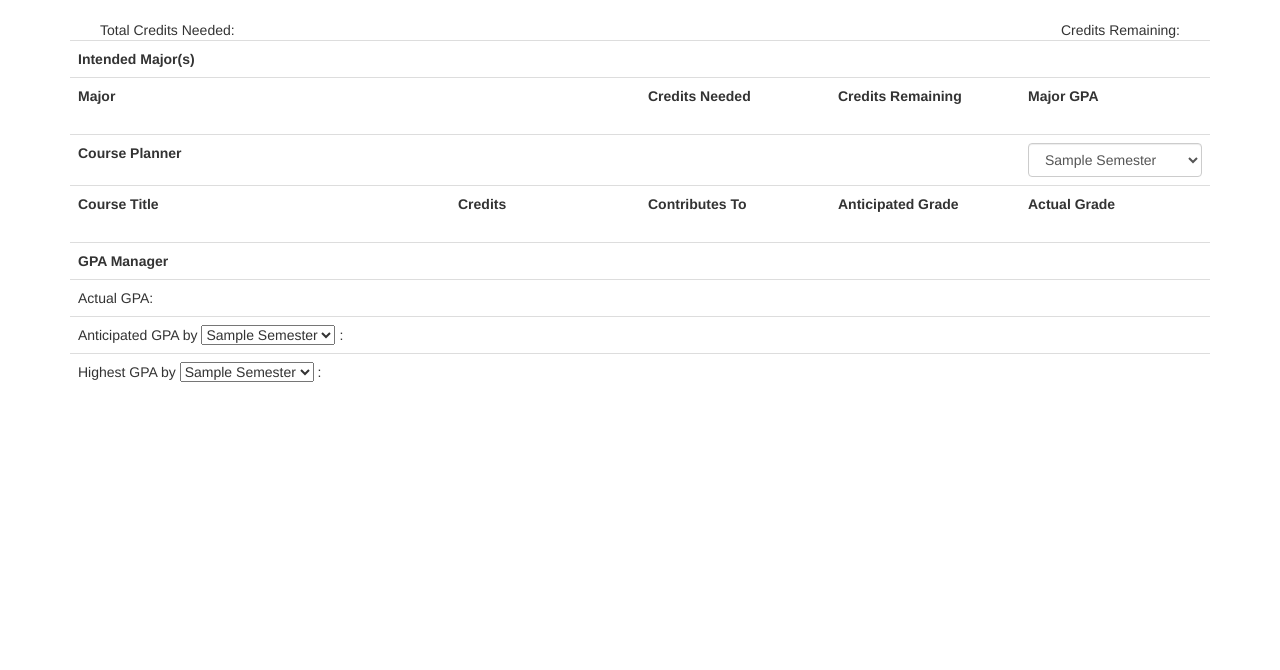
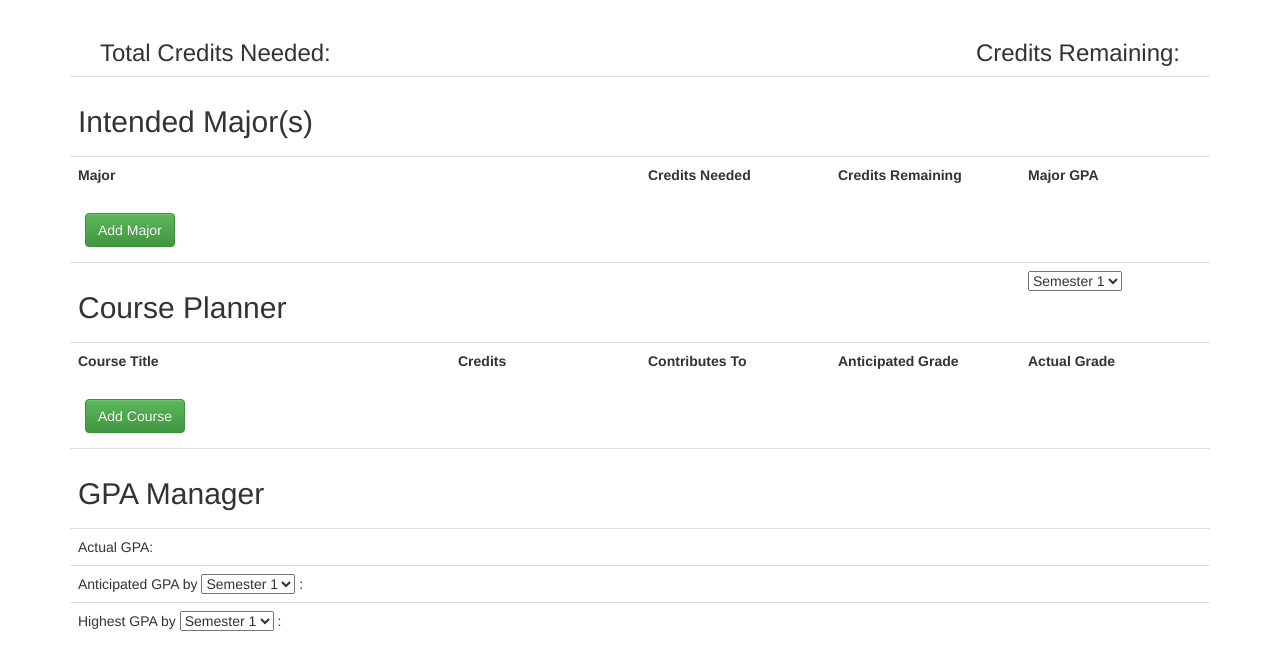
Before and after one commit to jasonfiacco/StudyScheme, a Flask app: page /editor in a window 1280 px wide. Shown: the part 52-722 px from the top of the page. Run offline with Flask 2, Linux system fonts and the light colour scheme; lists and menus that the app fills with data are empty; some libraries are stand-ins or nearby versions.

Commit message:
added AJAX requests and buttons for adding courses and majors

```diff
--- /dev/null
+++ b/StudyScheme/static/academic_manager.css
@@ -0,0 +1,7 @@
+.semester-selector {
+  vertical-align: bottom;
+}
+
+.add-button {
+  padding-bottom: 15px;
+}
--- a/StudyScheme/static/academic_manager.js
+++ b/StudyScheme/static/academic_manager.js
@@ -1,4 +1,6 @@
-user = new User();
+var user = new User();
+
+var MAX_SEMESTERS = 8;
 
 var GRADE_CONVERSIONS = {
   "-1" : "-",
@@ -32,8 +34,14 @@ function getGPA(score) {
 * @param id[int], major[string], creditsNeeded[double]
 * @return boolean indicating success or failure
 **/
-function addMajor(id, major, creditsNeeded) {
-  var major = new Major(id, major, creditsNeeded);
+function addMajor(id, name, creditsNeeded) {
+  if (user.getMajor(id) ||  user.getMajorNameList().includes(name)) {
+    console.log("Major " + id + " or " + name + " already exists");
+    return false;
+  }
+
+  var major = new Major(id, name, creditsNeeded);
+
   if (renderMajor(major)) {
     user.addMajor(major);
     return true;
@@ -47,11 +55,6 @@ function addMajor(id, major, creditsNeeded) {
 * @return boolean indicating success or failure
 **/
 function renderMajor(major) {
-  if (user.getMajorIDList().includes(major.getID())) {
-    console.log("Major " + major.getID() + " already exists");
-    return false;
-  }
-
   var row = document.createElement("tr");
   row.id = "major-" + major.getID();
 
@@ -86,22 +89,156 @@ function renderMajor(major) {
   return true;
 }
 
-function renderCourse(course) {
-  var row = document.createElement("tr");
-  row.id = "course-" + id;
+function createCourse() {
+  //TODO: ajax stuff
 
-  var courseTitleData = document.createElement("td");
-  courseTitleData.text = course;
-
-  var creditsData = document.createElement("td");
-  creditsData.text = credits;
-
-  var contributesToData = document.createElement("td");
 
 }
 
-$(function() {
-  $("#credits_needed").change(function(){
-    $("#credits_remaining").text(parseInt($("#credits_needed").val()) - creditsCompleted());
+function addCourse(id, name, credits, semester) {
+  if (user.getCourse(id)) {
+    console.log("Course " + id + " already exists");
+    return false;
+  }
+
+  var course = new Course(id, name, credits, semester);
+
+  if (renderCourse(course)) {
+    user.addCourse(course);
+    return true;
+  }
+  return false;
+}
+
+function renderCourse(course) {
+  var row = document.createElement("tr");
+  row.id = "course-" + course.getID();
+
+  var courseTitleData = document.createElement("td");
+  courseTitleData.innerHTML = course.getName();
+
+  var creditsData = document.createElement("td");
+  creditsData.innerHTML = course.getCredits();
+
+  var contributesToData = document.createElement("td");
+  //TODO: implement contributesTo
+  contributesToData.innerHTML = "Not Yet Implemented";
+
+
+  var createGradeDropdowns = function(val) {
+    var select = document.createElement("select");
+    for (var gradeID in GRADE_CONVERSIONS) {
+      var option = document.createElement("option");
+      option.value = gradeID;
+      option.innerHTML = GRADE_CONVERSIONS[gradeID];
+      select.appendChild(option);
+    }
+    return select;
+  }
+
+  var anticipatedGradeData = document.createElement("td");
+  var select = createGradeDropdowns();
+  select.id = "anticipated-" + course.getID();
+  select.className = "anticipated-grade";
+  select.value = course.getAnticipatedGrade();
+  anticipatedGradeData.appendChild(select);
+
+  var actualGradeData = document.createElement("td");
+  select = createGradeDropdowns();
+  select.id = "actual-" + course.getID();
+  select.className = "actual-grade";
+  select.value = course.getActualGrade();
+  actualGradeData.appendChild(select);
+
+  row.appendChild(courseTitleData);
+  row.appendChild(creditsData);
+  row.appendChild(contributesToData);
+  row.appendChild(anticipatedGradeData);
+  row.appendChild(actualGradeData);
+
+  $("#course_planner").append(row);
+
+  return true;
+}
+
+function getIdFromHtmlId(HtmlId) {
+  return HtmlId.split("-")[1];
+}
+
+function sendCurrentUser() {
+  //TODO: ajax to send JSON of user
+  return;
+}
+
+$(window).on("load", function(){
+  /**
+  * creates a jQuery DOM Selector for semesters
+  * @return jQuery object that is a selector
+  **/
+  function createSemesterSelector() {
+    var select = $("<select></select>");
+    for (var x = 1; x <= MAX_SEMESTERS; x++) {
+      var option = $("<option></option>").val(x).text("Semester " + x);
+      select.append(option);
+    }
+    return select;
+  }
+  //add semesters
+  $("#course_planner_semester").append(createSemesterSelector());
+  $("#anticipated_GPA_semester").append(createSemesterSelector());
+  $("#highest_GPA_semester").append(createSemesterSelector());
+});
+
+$(document).ready(function() {
+  console.log("page ready");
+
+  //change in course credits needed
+  $("#intended_majors").on("change", ".creditsNeeded", function() {
+    var id = getIdFromHtmlId($(this).attr("id"));
+    var major = user.getMajor(id);
+    major.setCreditsNeeded($(this).val());
+    var target = "#creditsRemaining-" + id;
+    $(target).html(major.creditsRemaining())
+    sendCurrentUser();
+  });
+
+  $("#add_course").click(function() {
+    $.ajax({
+      url: "/academic_manager/create_course/",
+      contentType: "application/json",
+      type: "POST",
+      dataType: "application/json",
+
+      data: JSON.stringify({
+        "semester" : $("#course_planner_semester").val(),
+      }),
+
+      success: function(result) {
+        var obj = $.parseJSON(result);
+        addCourse(obj.id, obj.name, obj.credits, obj.semester);
+      },
+
+      failure: function(result) {
+        console.log("create_course request failed");
+      },
+    });
+  });
+
+  $("#add_major").click(function() {
+    $.ajax({
+      url: "/academic_manager/create_major/",
+      contentType: "application/json",
+      type: "POST",
+      dataType: "application/json",
+
+      success: function(result) {
+        var obj = $.parseJSON(result);
+        addMajor(obj.id, obj.name, obj.creditsNeeded);
+      },
+
+      failure: function(result) {
+        console.log("create_major request failed");
+      },
+    });
   });
 });
--- a/StudyScheme/static/course.js
+++ b/StudyScheme/static/course.js
@@ -48,6 +48,10 @@ class Course {
     return this.id;
   }
 
+  getName() {
+    return this.name;
+  }
+
   /**
   * Sets the actual grade of the course
   * @param grade[integer] representing grade
--- a/StudyScheme/static/major.js
+++ b/StudyScheme/static/major.js
@@ -45,7 +45,7 @@ class Major {
   }
 
   setCreditsNeeded(credits) {
-    this.creditsNeeded = credits;
+    this.creditsNeeded = parseInt(credits);
   }
   ////////////////////////
 
--- a/StudyScheme/static/user.js
+++ b/StudyScheme/static/user.js
@@ -2,8 +2,8 @@ class User {
   constructor(id, creditsNeeded) {
     this.id = id;
     this.creditsNeeded = creditsNeeded;
-    this.courses = [];
-    this.majors = [];
+    this.courses = {};
+    this.majors = {};
   }
 
   creditsTaken() {
@@ -33,11 +33,11 @@ class User {
   }
 
   addMajor(major) {
-    this.majors.push(major);
+    this.majors[major.getID()] = major;
   }
 
   addCourse(course) {
-    this.courses.push(course);
+    this.courses[course.getID()] = course;
   }
 
   currentGPA() {
@@ -87,17 +87,33 @@ class User {
     return this.majors;
   }
 
+  getMajor(id) {
+    return this.majors[id];
+  }
+
+  getCourse(id) {
+    return this.courses[id];
+  }
+
   getMajorIDList() {
-    var ids = []
-    for (var major in this.majors) {
-      major = this.majors[major];
-      ids.push(major.getID());
+    return Object.keys(this.majors);
+  }
+
+  getMajorNameList() {
+    var names = [];
+    for (var majorID in this.majors) {
+      var major = this.majors[majorID];
+      names.push(major.getName());
     }
-    return ids;
+    return names;
+  }
+
+  getCourseIDList() {
+    return Object.keys(this.courses);
   }
 
   setCreditsNeeded(credits) {
-    this.creditsNeeded = credits;
+    this.creditsNeeded = parseInt(credits);
   }
   /////////////////////////
 
--- a/StudyScheme/templates/editor.html
+++ b/StudyScheme/templates/editor.html
@@ -3,15 +3,16 @@
   <div class="container">
     <div class="col-md-12">
       <div class="col-sm-6">
-        Total Credits Needed: <span id="credits_needed"></span>
+        <h3>Total Credits Needed: <span id="credits_needed"></span></h3>
       </div>
       <div class="col-sm-6 text-right">
-        Credits Remaining: <span id="credits_remaining"></span>
+        <h3>Credits Remaining: <span id="credits_remaining"></span></h3>
       </div>
     </div>
+
     <table class="table" id="intended_majors">
       <tr>
-        <th colspan=4>Intended Major(s)</th>
+        <td colspan=4><h2>Intended Major(s)</h2></td>
       </tr>
       <tr>
         <th class="col-sm-6">Major</th>
@@ -20,14 +21,14 @@
         <th class="col-sm-2">Major GPA</th>
       </tr>
     </table>
+    <div class="col-md-12 add-button">
+      <button class="btn btn-success" id="add_major">Add Major</button>
+    </div>
+
     <table class="table" id="course_planner">
       <tr>
-        <th colspan=4>Course Planner</th>
-        <td>
-          <select class="form-control">
-            <option>Sample Semester</option>
-          </select>
-        </td>
+        <th colspan=4><h2>Course Planner</h2></th>
+        <td id="course_planner_semester"></td>
       </tr>
       <tr>
         <th class="col-sm-4">Course Title</th>
@@ -37,37 +38,29 @@
         <th class="col-sm-2">Actual Grade</th>
       </tr>
     </table>
+    <div class="col-md-12 add-button">
+      <button class="btn btn-success" id="add_course">Add Course</button>
+    </div>
+
     <table class="table" id="gpa_manager">
       <tr>
-        <th>GPA Manager</th>
+        <th><h2>GPA Manager</h2></th>
       </tr>
       <tr>
         <td>Actual GPA:<span id="actual_gpa"></span></td>
       </tr>
       <tr>
         <td>Anticipated GPA by
-          <span>
-            <select>
-              <option>Sample Semester</option>
-            </select>
-          </span>
+          <span id="anticipated_GPA_semester"></span>
           :
-          <span id="anticipated_gpa">
-
-          </span>
+          <span id="anticipated_gpa"></span>
         </td>
       </tr>
       <tr>
         <td>Highest GPA by
-          <span>
-            <select>
-              <option>Sample Semester</option>
-            </select>
-          </span>
+          <span id="highest_GPA_semester"></span>
           :
-          <span id="highest_gpa">
-
-          </span>
+          <span id="highest_gpa"></span>
         </td>
       </tr>
     </table>
@@ -76,4 +69,5 @@
   <script src={{url_for("static", filename="major.js")}}></script>
   <script src={{url_for("static", filename="course.js")}}></script>
   <script src={{url_for("static", filename="academic_manager.js")}}></script>
+  <link rel="stylesheet" href={{url_for("static", filename="academic_manager.css")}}>
 {% endblock %}
```
